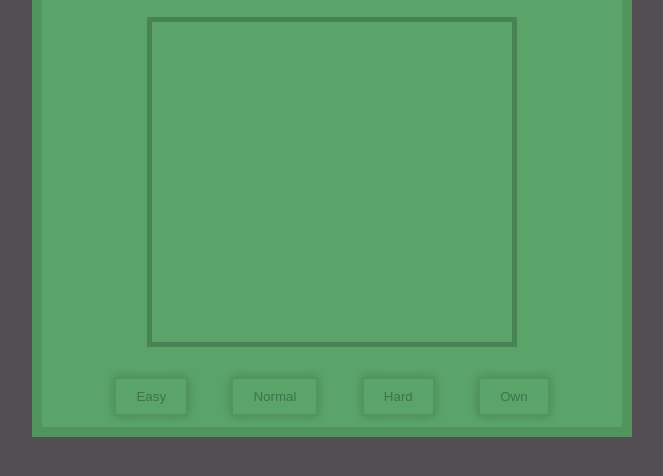
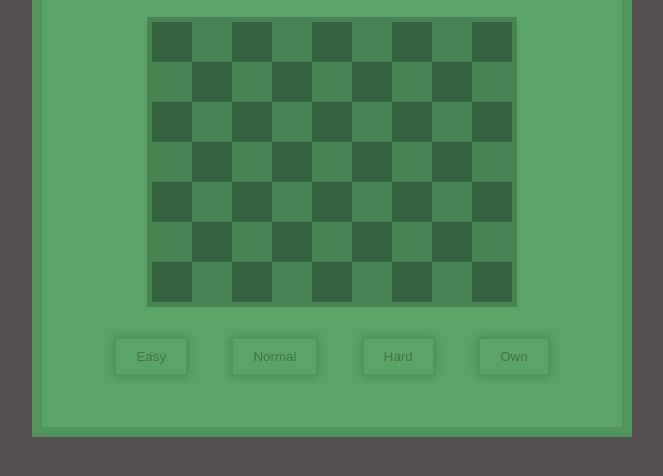
Before and after one commit to KacperNlp/Minesweeper, a plain HTML site: page index.html in a window 1280 px wide. Shown: the part 298-774 px from the top of the page, without its empty margins (308-971 px from the left). Drawn offline with nearby package versions, Linux system fonts and the light colour scheme.

Commit message:
made function with drawing cells with mines

```diff
--- a/index.html
+++ b/index.html
@@ -30,7 +30,7 @@
                 <p>999</p>
             </div>
         </header>
-        <section class="tiles">
+        <section class="cells" id="cells-cont">
         </section>
         <section class="diff-lvl">
             <button class="diff-lvl__btn" data-lvl="easy">Easy</button>
--- a/js/Cell.js
+++ b/js/Cell.js
@@ -1,8 +1,28 @@
 import {WorkWithHtml} from './WorkWithHtml.js';
 
-export class Cell{
+export class Cell extends WorkWithHtml{
     constructor(x,y){
+        super();
+        //position on x and y
         this.x=x;
         this.y=y;
+        //cell has mine or is flagged
+        this.hasMine = false;
+        this.isFlagged = false;
+        //element
+        this.cell = this.create('div');
+    }
+
+    //append cell to HTML (cells container)
+    addToHtml(){
+        this.cell.classList.add('cell');
+        return this.cell ;
+    }
+
+    //show what is under cell
+    showCell=()=>{
+        if(!this.hasMine){
+            this.cell.classList.add('cell--show');
+        }
     }
 }
--- a/js/Cells.js
+++ b/js/Cells.js
@@ -1,9 +1,51 @@
 import {Settings} from './Settings.js';
+import {Cell} from './Cell.js';
 
 export class Cells{
-    #settings = new Settings();
+    cells = []; //array of all cells
 
-    generateCells(rows = this.#settings.difficulty[0].rows, cols = this.#settings.difficulty[0].cols, mines = this.#settings.difficulty[0].mines){
+    //classes
+    #settings = new Settings(); //implementation class Settings to get default difficulty of game
+
+    //generate cells by two loops. first loop uses rows, the second uses cols
+    generateCells(cont, rows = this.#settings.difficulty[0].rows, cols = this.#settings.difficulty[0].cols, mines = this.#settings.difficulty[0].mines){
+
+        //fist loop (rows)
+        for(let row = 0; row < rows; row++){
+            //second loop (cols)
+            for(let col = 0; col < cols; col++){
+                const cell = new Cell(row, col); //create cell
+                cont.appendChild(cell.addToHtml());//append to Html
+                this.cells.push(cell);//push cell to array of cells
+            }
+        }
+
+        //add mines to cells
+        this.#addMines(mines);
 
     }
+
+    #addMines(mines){
+        let numberOfMines = mines;
+
+        //this loop runs until numberOfMines > 0;
+        while(numberOfMines > 0){
+            //draw random indef of cell
+            const id = Math.floor(Math.random() * this.cells.length);
+
+            //check that this cell doesn't have mine
+            if(!this.cells[id].hasMine){
+                //if it's true than add mine to this cell and decrease numberOfMines
+                this.cells[id].hasMine = true;
+                numberOfMines--;
+            }
+        }
+    }
+
+    //event listener for all cells
+    addEvent(){
+        this.cells.forEach(cell =>{
+            cell.cell.addEventListener('click', cell.showCell)
+        })
+    }
 }
--- a/js/Game.js
+++ b/js/Game.js
@@ -1,15 +1,17 @@
-import {Settigns} from './Settings.js'
-import {Cell} from './Cell.js'
+import {Settings} from './Settings.js'
+import {Cells} from './Cells.js'
 
 class Game{
-    constructor({panel}){
+    constructor({panel,cellsCont}){
         //assign game/game panel to property
         this.panel = panel;
+        //cells container
+        this.cellsCont = cellsCont;
     }
 
     //classes
-    #settings = new Settigns();
-    #cell = new Cell();
+    #settings = new Settings();
+    #cells = new Cells();
 
     //init animation and
     start(){
@@ -30,12 +32,15 @@ class Game{
     //start new game
     #startGame(){
         //create cells
-
+        this.#cells.generateCells(this.cellsCont)
+        //event for all cells
+        this.#cells.addEvent();
     }
 }
 
 const game = new Game({
     panel: document.getElementById('game'),
+    cellsCont: document.getElementById('cells-cont')
 })
 
 game.start();
--- a/js/Settings.js
+++ b/js/Settings.js
@@ -1,4 +1,4 @@
-export class Settigns{
+export class Settings{
     constructor(){
         this.difficulty =[{
             rows:9,
--- a/sass/_tile.scss
+++ b/sass/_tile.scss
@@ -1,4 +1,4 @@
-.tiles {
+.cells {
   display: flex;
   flex-wrap: wrap;
   width: var(--width);
@@ -7,21 +7,22 @@
   border: 5px solid darken($panel, 10);
 }
 
-.tile {
+.cell {
   width: 40px;
   height: 40px;
   cursor: pointer;
-  transition: 0.3s;
   &:nth-child(odd) {
     background: darken($panel, 20);
-    &:hover {
-      background: darken($panel, 30);
-    }
   }
   &:nth-child(even) {
     background: darken($panel, 10);
-    &:hover {
-      background: darken($panel, 15);
-    }
+  }
+
+  //shwo
+  &--show:nth-child(even) {
+    background: $odd-bg-under;
+  }
+  &--show:nth-child(odd) {
+    background: $even-bg-under;
   }
 }
--- a/sass/main.scss
+++ b/sass/main.scss
@@ -5,7 +5,7 @@
   font-weight: 300;
 }
 :root {
-  --cols: 8;
+  --cols: 7;
   --rows: 9;
   --width: calc((40px * var(--rows)) + 10px);
   --height: calc((40px * var(--cols)) + 10px);
```
Also changed, not shown: style/main.min.css, 1 other file.
